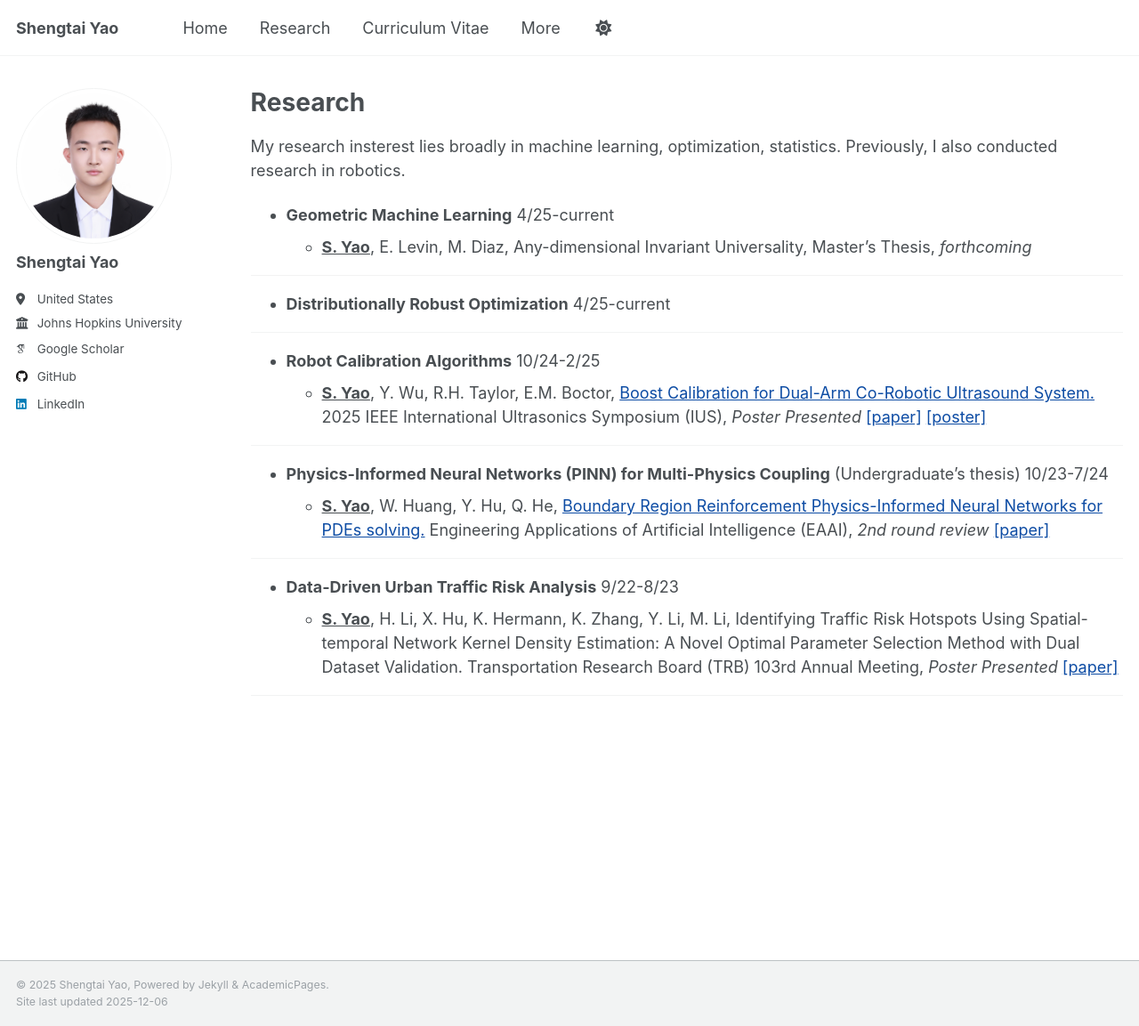
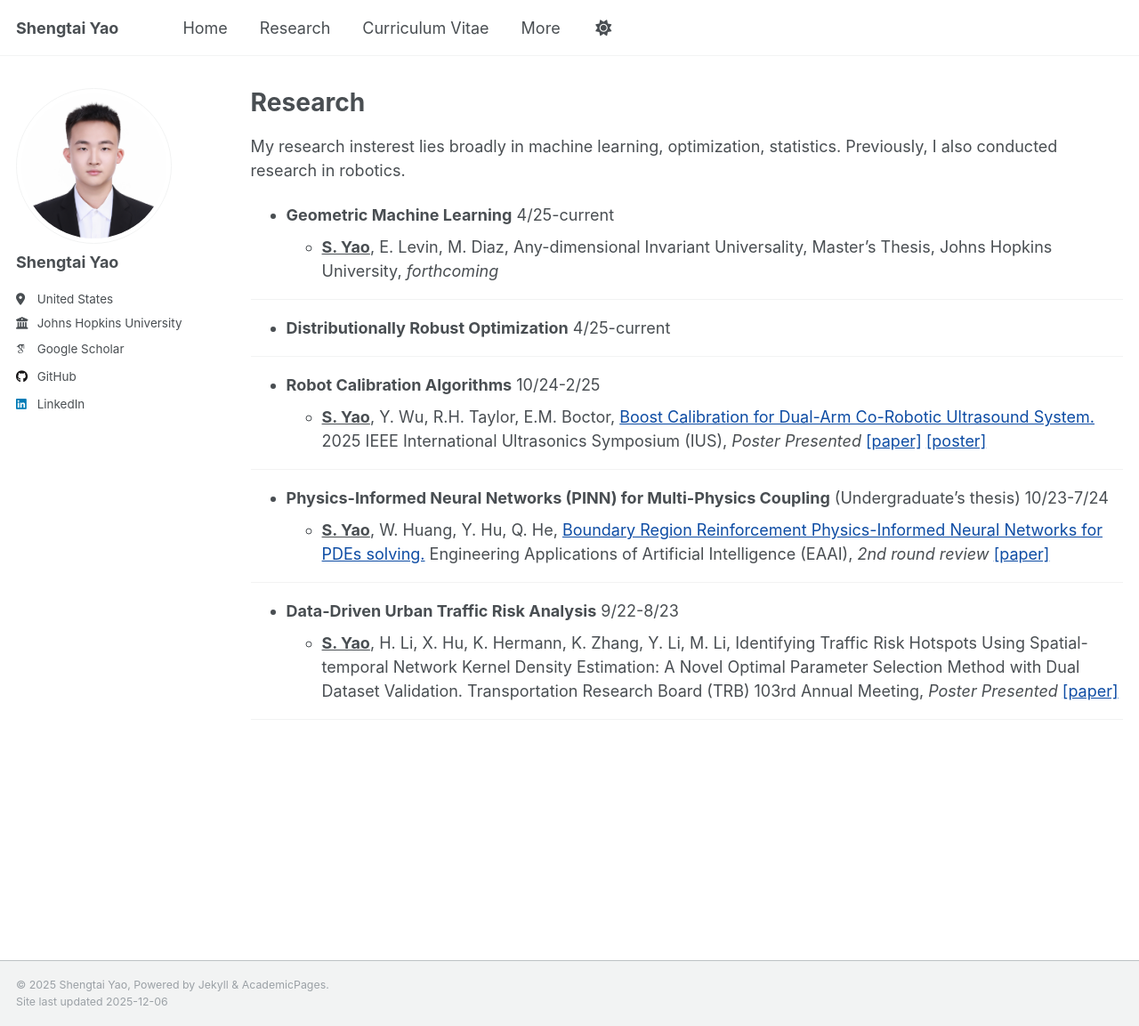
Before and after one commit to Yaoshengtai/Yaoshengtai.github.io, a Jekyll site: the page built from _pages/research.md, in a window 1280 px wide and 1153 px high. Shown: the whole window at 89% size. Built offline with Jekyll 4.4.1, drawn with Linux system fonts in a browser that asks for light colours; some web fonts are replaced.

Commit message:
Update research.md

```diff
--- a/_pages/research.md
+++ b/_pages/research.md
@@ -9,7 +9,7 @@
 My research insterest lies broadly in machine learning, optimization, statistics. Previously, I also conducted research in robotics.
 
 - **Geometric Machine Learning** 4/25-current
-  - <span style="font-weight:bold; text-decoration:underline;">S. Yao</span>, E. Levin, M. Diaz, Any-dimensional Invariant Universality, Master's Thesis,  *forthcoming*
+  - <span style="font-weight:bold; text-decoration:underline;">S. Yao</span>, E. Levin, M. Diaz, Any-dimensional Invariant Universality, Master's Thesis, Johns Hopkins University, *forthcoming*
 
 ---
 
```
